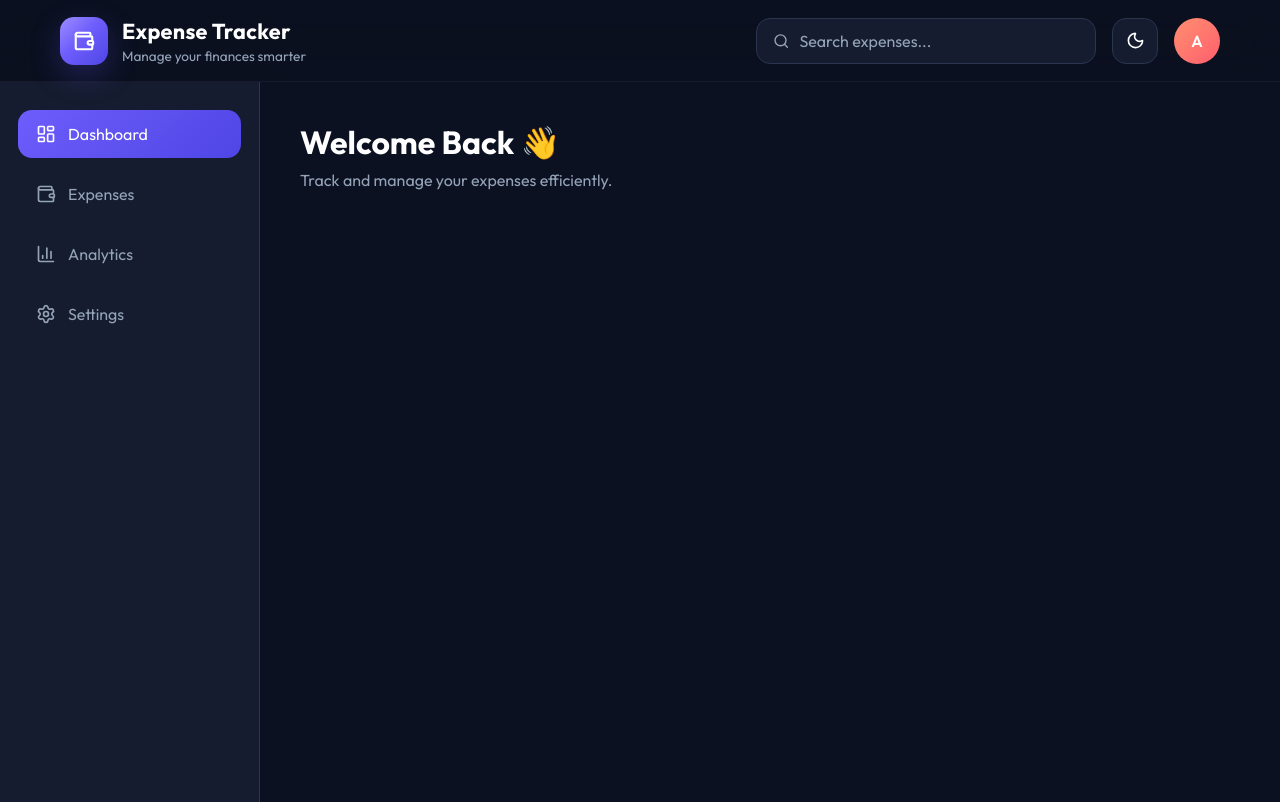
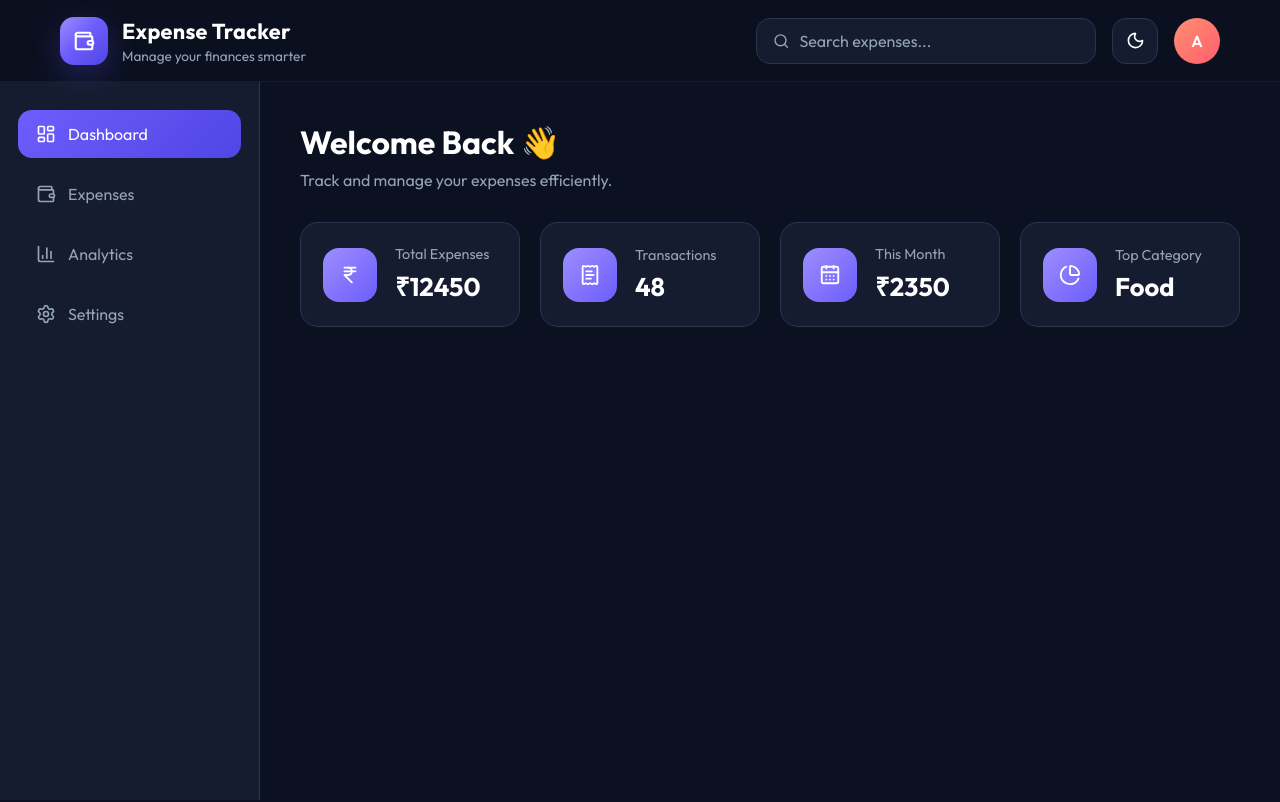
Before and after one commit to amitsharma597/mern-expense-tracker, a React (Vite) app in the folder client/: page / in a window 1280 px wide. Built offline with nearby package versions, Linux system fonts and the light colour scheme.

Commit message:
feat: add summaryCards component

```diff
--- a/client/src/App.css
+++ b/client/src/App.css
@@ -32,6 +32,8 @@ button {
   cursor: pointer;
 }
 
+/* ================= NAVBAR ================= */
+
 .navbar {
   position: sticky;
   top: 0;
@@ -58,7 +60,7 @@ button {
   display: grid;
   place-items: center;
   border-radius: 14px;
-  background: linear-gradient(135deg, #9d8dff 0%, #6d5dfc 45%, #4f46e5 100%);
+  background: linear-gradient(135deg, #9d8dff, #6d5dfc 45%, #4f46e5);
   box-shadow: 0 10px 30px rgba(109, 93, 252, 0.25);
 }
 
@@ -74,8 +76,8 @@ button {
 
 .logo p {
   margin-top: 2px;
+  font-size: 0.85rem;
   color: var(--muted);
-  font-size: 0.85rem;
 }
 
 .navbar-right {
@@ -87,18 +89,18 @@ button {
 .search-box {
   width: 340px;
   height: 46px;
+  padding: 0 16px;
   display: flex;
   align-items: center;
   gap: 10px;
-  padding: 0 16px;
+  background: var(--surface);
   border: 1px solid var(--border);
   border-radius: 14px;
-  background: var(--surface);
   transition: 0.25s;
 }
 
 .search-box:focus-within {
-  border-color: #6d5dfc;
+  border-color: var(--primary);
   background: var(--surface-2);
 }
 
@@ -141,13 +143,16 @@ button {
   place-items: center;
   border-radius: 50%;
   background: linear-gradient(135deg, #ff8f70, #ff5f6d);
+  font-size: 1rem;
   font-weight: 600;
-  font-size: 1rem;
 }
+
+/* ================= LAYOUT ================= */
+
 .dashboard {
   display: grid;
   grid-template-columns: 260px 1fr;
-  min-height: calc(100vh - 80px);
+  min-height: calc(100vh - 82px);
 }
 
 .sidebar {
@@ -183,38 +188,86 @@ button {
   padding: 40px;
 }
 
-.main-content h1 {
-  font-size: 2rem;
-  margin-bottom: 8px;
+/* ================= DASHBOARD ================= */
+
+.dashboard-header {
+  margin-bottom: 32px;
 }
 
-.main-content p {
+.dashboard-header h1 {
+  font-size: 2rem;
+  font-weight: 700;
+}
+
+.dashboard-header p {
+  margin-top: 8px;
   color: var(--muted);
 }
 
+.summary-grid {
+  display: grid;
+  grid-template-columns: repeat(auto-fit, minmax(220px, 1fr));
+  gap: 20px;
+}
+
+.summary-card {
+  display: flex;
+  align-items: center;
+  gap: 18px;
+  padding: 22px;
+  background: var(--surface);
+  border: 1px solid var(--border);
+  border-radius: 18px;
+  transition: 0.25s;
+}
+
+.summary-card:hover {
+  transform: translateY(-4px);
+  border-color: var(--primary);
+}
+
+.card-icon {
+  width: 54px;
+  height: 54px;
+  display: grid;
+  place-items: center;
+  border-radius: 16px;
+  background: linear-gradient(135deg, #9d8dff, #6d5dfc);
+  color: #fff;
+}
+
+.card-content p {
+  font-size: 0.9rem;
+  color: var(--muted);
+}
+
+.card-content h2 {
+  margin-top: 6px;
+  font-size: 1.6rem;
+  font-weight: 700;
+}
+
+/* ================= RESPONSIVE ================= */
+
 @media (max-width: 900px) {
+  .navbar {
+    padding: 0 24px;
+  }
+
+  .search-box,
+  .sidebar {
+    display: none;
+  }
+
+  .logo p {
+    display: none;
+  }
+
   .dashboard {
     grid-template-columns: 1fr;
-  }
-
-  .sidebar {
-    display: none;
   }
 
   .main-content {
     padding: 24px;
   }
 }
-@media (max-width: 900px) {
-  .navbar {
-    padding: 0 24px;
-  }
-
-  .search-box {
-    display: none;
-  }
-
-  .logo p {
-    display: none;
-  }
-}
--- a/client/src/components/Dashboard.jsx
+++ b/client/src/components/Dashboard.jsx
@@ -1,4 +1,5 @@
 import Sidebar from "./Sidebar";
+import SummaryCards from "./SummaryCards";
 
 const Dashboard = () => {
   return (
@@ -6,8 +7,12 @@ const Dashboard = () => {
       <Sidebar />
 
       <main className="main-content">
-        <h1>Welcome Back 👋</h1>
-        <p>Track and manage your expenses efficiently.</p>
+        <div className="dashboard-header">
+          <h1>Welcome Back 👋</h1>
+          <p>Track and manage your expenses efficiently.</p>
+        </div>
+
+        <SummaryCards />
       </main>
     </div>
   );
--- /dev/null
+++ b/client/src/components/SummaryCards.jsx
@@ -0,0 +1,50 @@
+import { IndianRupee, ReceiptText, CalendarDays, ChartPie } from "lucide-react";
+
+const cards = [
+  {
+    title: "Total Expenses",
+    value: 12450,
+    prefix: "₹",
+    icon: <IndianRupee size={22} />,
+  },
+  {
+    title: "Transactions",
+    value: 48,
+    prefix: "",
+    icon: <ReceiptText size={22} />,
+  },
+  {
+    title: "This Month",
+    value: 2350,
+    prefix: "₹",
+    icon: <CalendarDays size={22} />,
+  },
+  {
+    title: "Top Category",
+    value: "Food",
+    prefix: "",
+    icon: <ChartPie size={22} />,
+  },
+];
+
+const SummaryCards = () => {
+  return (
+    <section className="summary-grid">
+      {cards.map((card) => (
+        <div className="summary-card" key={card.title}>
+          <div className="card-icon">{card.icon}</div>
+
+          <div className="card-content">
+            <p>{card.title}</p>
+            <h2>
+              {card.prefix}
+              {card.value}
+            </h2>
+          </div>
+        </div>
+      ))}
+    </section>
+  );
+};
+
+export default SummaryCards;
```
